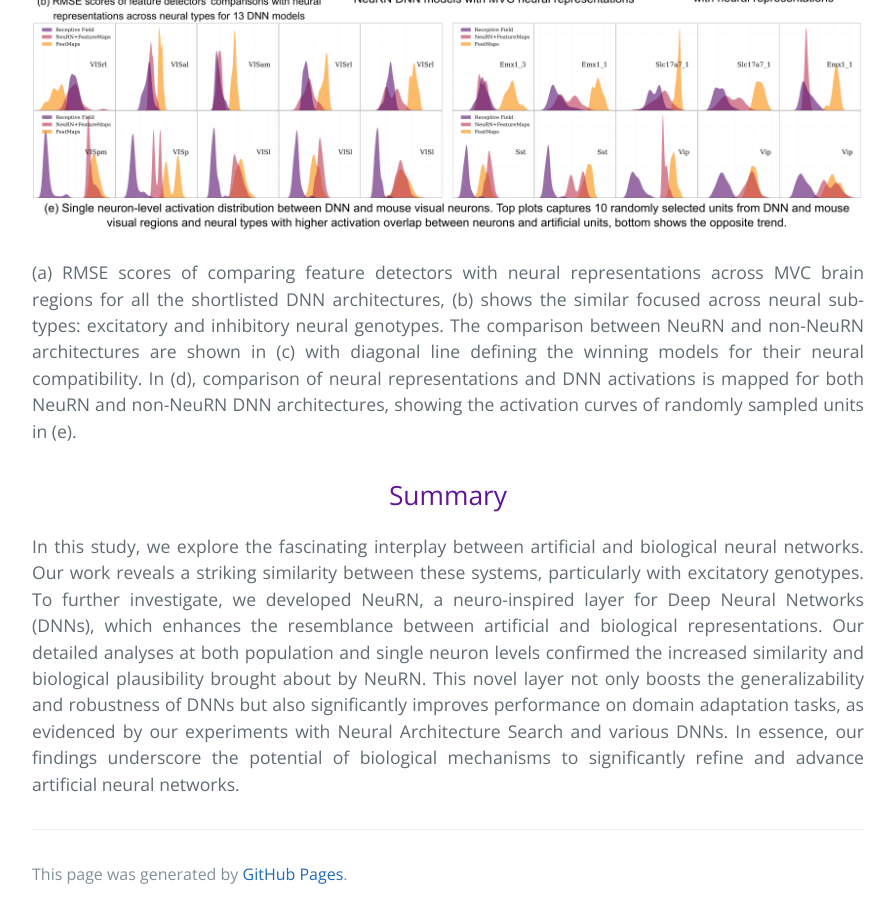
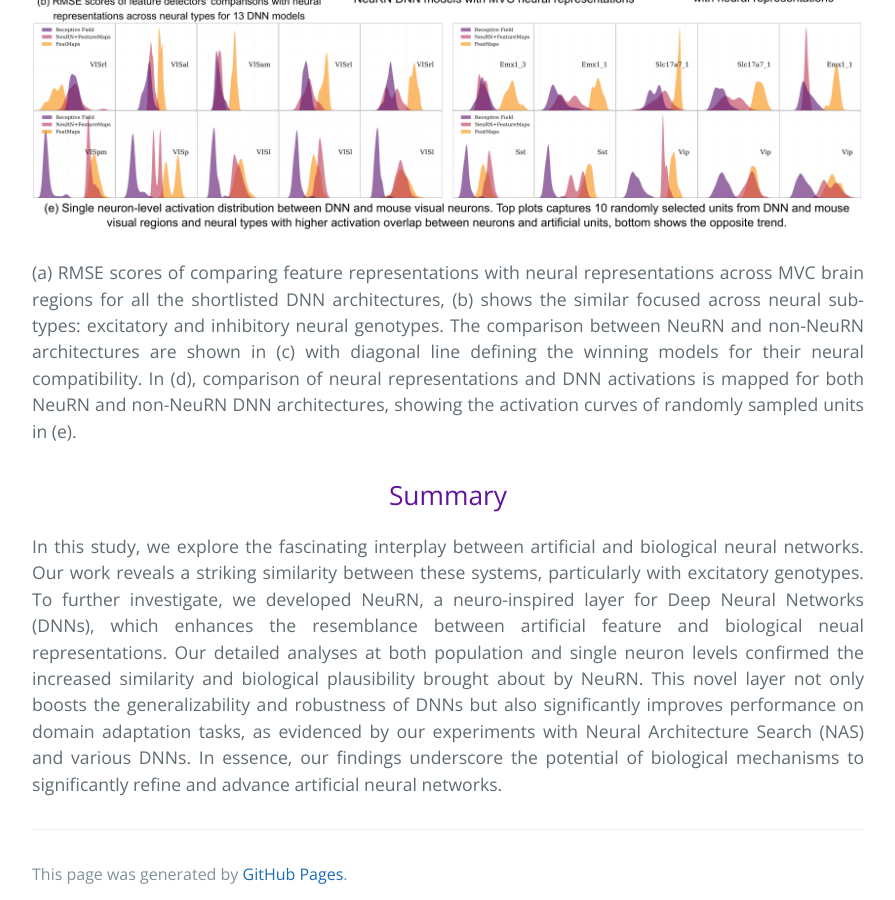
Before and after one commit to neurnai/neurnai.github.io, a Jekyll site: the page built from index.md, in a window 1280 px wide and 900 px high, scrolled down 3152 px. Shown: the whole window, without its empty margins (192-1087 px from the left). Built offline with Jekyll 4.4.1, drawn with Linux system fonts in a browser that asks for light colours; some of the changed text lies outside the part shown.

Commit message:
Update index.md

```diff
--- a/index.md
+++ b/index.md
@@ -13,9 +13,9 @@ layout: default
 ![Methods](Methods_NeurAI.png)
 <p style="text-align: justify">Mouse Visual Cortex (MVC) data statistics: The peak activation profiles of all neurons are presented as well as their cluster profiling and distribution based on neural genotypes and brain regions.</p>
 
-<h2 style="text-align: center">Feature Represntations</h2>
+<h2 style="text-align: center">Neural and Feature Representations</h2>
 ![Representational Similarity](Extra_Figures.drawio.png)
-<p style="text-align: justify">Representational similartiy between feature detectors in a sample DNN model and MVC neural representations</p>
+<p style="text-align: justify">Representational similartiy between feature representations in a sample DNN model and MVC neural representations</p>
 
 
 <h2 style="text-align: center">DNN Architectural Similarity</h2>
@@ -24,11 +24,11 @@ layout: default
 
 <h2 style="text-align: center">Population & Neuron Level Analysis</h2>
 ![Architectural Similarity](Figure_5.drawio.png)
-<p style="text-align: justify">(a) RMSE scores of comparing feature detectors with neural representations across MVC brain regions for all the shortlisted DNN architectures, (b) shows the similar focused across neural sub-types: excitatory and inhibitory neural genotypes. The comparison between NeuRN and non-NeuRN architectures are shown in (c) with diagonal line defining the winning models for their neural compatibility. In (d), comparison of neural representations and DNN activations is mapped for both NeuRN and non-NeuRN DNN architectures, showing the activation curves of randomly sampled units in (e).</p>
+<p style="text-align: justify">(a) RMSE scores of comparing feature representations with neural representations across MVC brain regions for all the shortlisted DNN architectures, (b) shows the similar focused across neural sub-types: excitatory and inhibitory neural genotypes. The comparison between NeuRN and non-NeuRN architectures are shown in (c) with diagonal line defining the winning models for their neural compatibility. In (d), comparison of neural representations and DNN activations is mapped for both NeuRN and non-NeuRN DNN architectures, showing the activation curves of randomly sampled units in (e).</p>
 
 
 <h2 style="text-align: center">Summary</h2>
-<p style="text-align: justify">In this study, we explore the fascinating interplay between artificial and biological neural networks. Our work reveals a striking similarity between these systems, particularly with excitatory genotypes. To further investigate, we developed NeuRN, a neuro-inspired layer for Deep Neural Networks (DNNs), which enhances the resemblance between artificial and biological representations. Our detailed analyses at both population and single neuron levels confirmed the increased similarity and biological plausibility brought about by NeuRN. This novel layer not only boosts the generalizability and robustness of DNNs but also significantly improves performance on domain adaptation tasks, as evidenced by our experiments with Neural Architecture Search and various DNNs. In essence, our findings underscore the potential of biological mechanisms to significantly refine and advance artificial neural networks.</p>
+<p style="text-align: justify">In this study, we explore the fascinating interplay between artificial and biological neural networks. Our work reveals a striking similarity between these systems, particularly with excitatory genotypes. To further investigate, we developed NeuRN, a neuro-inspired layer for Deep Neural Networks (DNNs), which enhances the resemblance between artificial feature and biological neual representations. Our detailed analyses at both population and single neuron levels confirmed the increased similarity and biological plausibility brought about by NeuRN. This novel layer not only boosts the generalizability and robustness of DNNs but also significantly improves performance on domain adaptation tasks, as evidenced by our experiments with Neural Architecture Search (NAS) and various DNNs. In essence, our findings underscore the potential of biological mechanisms to significantly refine and advance artificial neural networks.</p>
 
 
 
```
